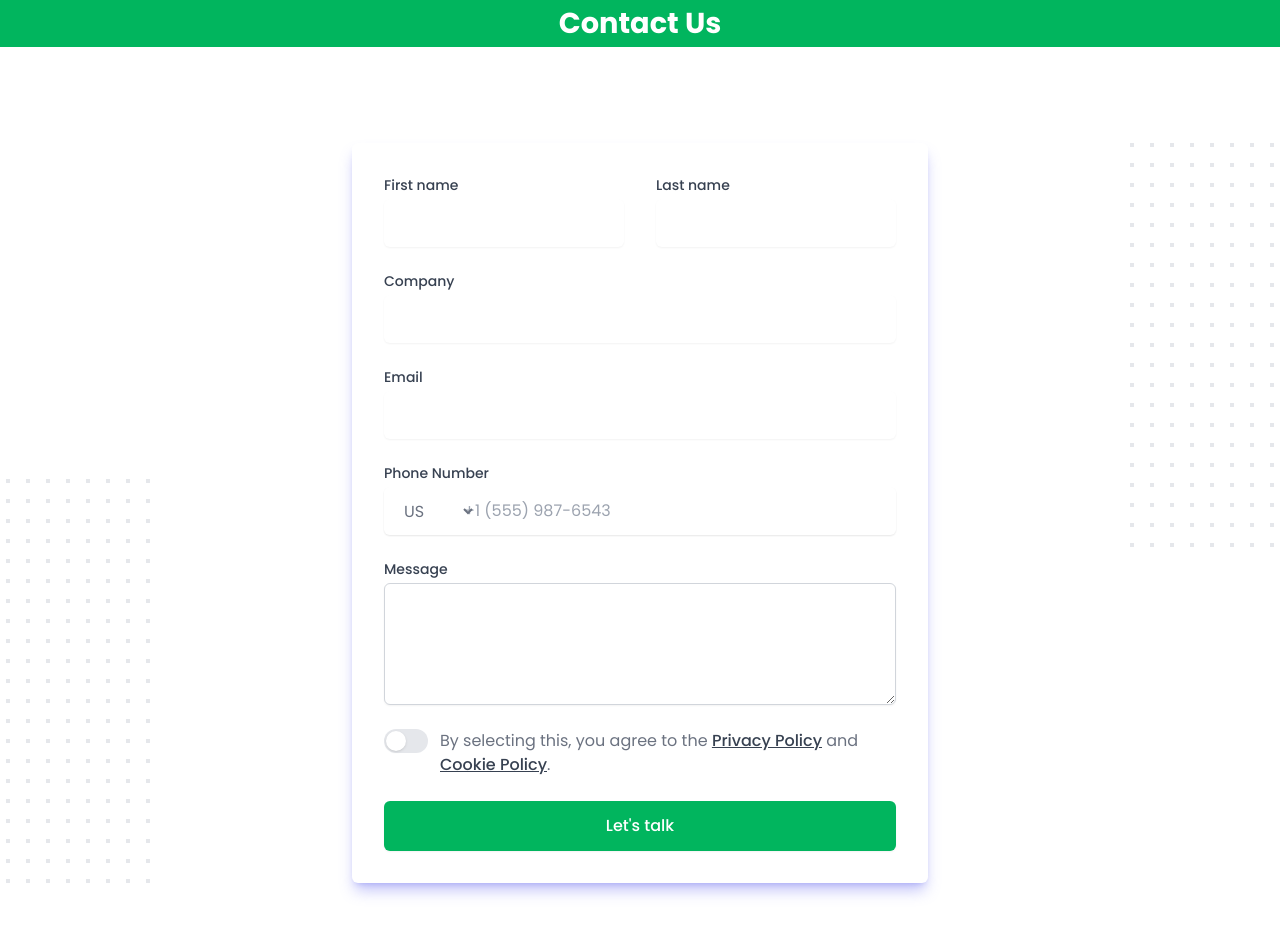
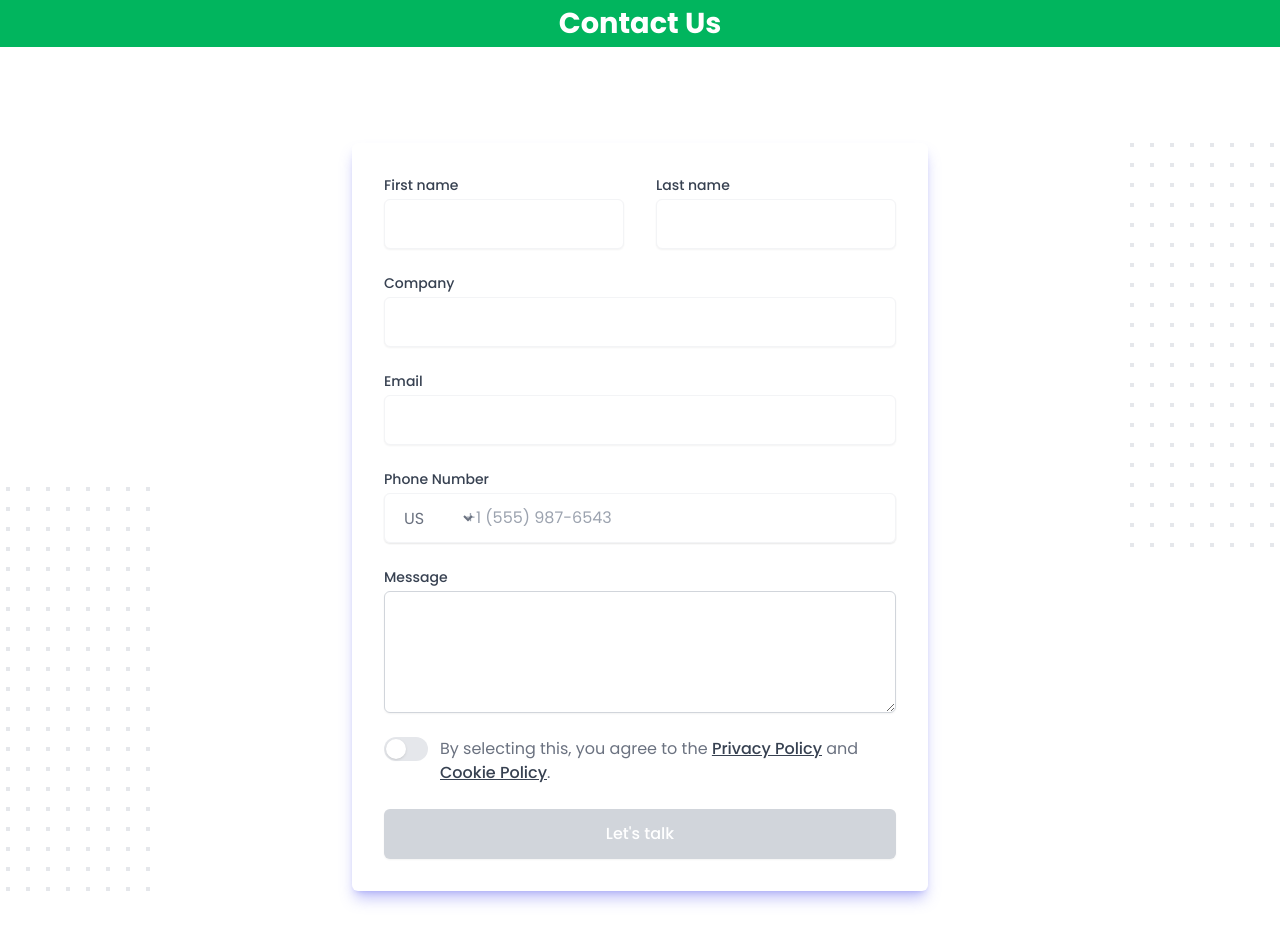
Before and after one commit to ajitkushwaha123/ads-landing-page, a Next.js app in the folder magicscale/: page /contact-us in a window 1280 px wide. Shown: the top 952 px of the page. Built offline with nearby package versions, Linux system fonts and the light colour scheme.

Commit message:
Jsx Bug fix

```diff
--- a/magicscale/app/contact-us/page.js
+++ b/magicscale/app/contact-us/page.js
@@ -26,7 +26,7 @@ export default function Example() {
           >
             <defs>
               <pattern
-                id="85737c0e-0916-41d7-917f-596dc7edfa27"
+                id="unique-pattern-1"
                 x={0}
                 y={0}
                 width={20}
@@ -43,11 +43,7 @@ export default function Example() {
                 />
               </pattern>
             </defs>
-            <rect
-              width={404}
-              height={404}
-              fill="url(#85737c0e-0916-41d7-917f-596dc7edfa27)"
-            />
+            <rect width={404} height={404} fill="url(#unique-pattern-1)" />
           </svg>
           <svg
             className="absolute right-full bottom-0 transform -translate-x-1/2"
@@ -58,7 +54,7 @@ export default function Example() {
           >
             <defs>
               <pattern
-                id="85737c0e-0916-41d7-917f-596dc7edfa27"
+                id="unique-pattern-2"
                 x={0}
                 y={0}
                 width={20}
@@ -75,11 +71,7 @@ export default function Example() {
                 />
               </pattern>
             </defs>
-            <rect
-              width={404}
-              height={404}
-              fill="url(#85737c0e-0916-41d7-917f-596dc7edfa27)"
-            />
+            <rect width={404} height={404} fill="url(#unique-pattern-2)" />
           </svg>
           <div>
             <form
@@ -100,7 +92,7 @@ export default function Example() {
                     name="first-name"
                     id="first-name"
                     autoComplete="given-name"
-                    className="py-3 px-4 block w-full border-1 outline-none border-gray-100 shadow-sm focus:ring-primary focus:border-primary rounded-md"
+                    className="py-3 px-4 block w-full border border-gray-100 shadow-sm focus:ring-primary focus:border-primary rounded-md"
                   />
                 </div>
               </div>
@@ -117,7 +109,7 @@ export default function Example() {
                     name="last-name"
                     id="last-name"
                     autoComplete="family-name"
-                    className="py-3 outline-none border-gray-100 shadow-sm px-4 block w-full shadow-sm focus:ring-indigo-500 focus:border-indigo-500 border-gray-300 rounded-md"
+                    className="py-3 px-4 block w-full border border-gray-100 shadow-sm focus:ring-primary focus:border-primary rounded-md"
                   />
                 </div>
               </div>
@@ -134,7 +126,7 @@ export default function Example() {
                     name="company"
                     id="company"
                     autoComplete="organization"
-                    className="py-3 outline-none border-gray-100 shadow-sm px-4 block w-full shadow-sm focus:ring-indigo-500 focus:border-indigo-500 border-gray-300 rounded-md"
+                    className="py-3 px-4 block w-full border border-gray-100 shadow-sm focus:ring-primary focus:border-primary rounded-md"
                   />
                 </div>
               </div>
@@ -151,7 +143,7 @@ export default function Example() {
                     name="email"
                     type="email"
                     autoComplete="email"
-                    className="py-3 outline-none border-gray-100 shadow-sm px-4 block w-full shadow-sm focus:ring-indigo-500 focus:border-indigo-500 border-gray-300 rounded-md"
+                    className="py-3 px-4 block w-full border border-gray-100 shadow-sm focus:ring-primary focus:border-primary rounded-md"
                   />
                 </div>
               </div>
@@ -170,7 +162,7 @@ export default function Example() {
                     <select
                       id="country"
                       name="country"
-                      className="h-full py-0 pl-4 pr-8 border-transparent bg-transparent text-gray-500 focus:ring-indigo-500 focus:border-indigo-500 rounded-md"
+                      className="h-full py-0 pl-4 pr-8 border-transparent bg-transparent text-gray-500 focus:ring-primary focus:border-primary rounded-md"
                     >
                       <option>US</option>
                       <option>CA</option>
@@ -182,7 +174,7 @@ export default function Example() {
                     name="phone-number"
                     id="phone-number"
                     autoComplete="tel"
-                    className="py-3 outline-none border-gray-100 shadow-sm px-4 block w-full pl-20 focus:ring-indigo-500 focus:border-indigo-500 border-gray-300 rounded-md"
+                    className="py-3 px-4 block w-full pl-20 border border-gray-100 shadow-sm focus:ring-primary focus:border-primary rounded-md"
                     placeholder="+1 (555) 987-6543"
                   />
                 </div>
@@ -199,7 +191,7 @@ export default function Example() {
                     id="message"
                     name="message"
                     rows={4}
-                    className="py-3 outline-none px-4 block w-full shadow-sm focus:ring-indigo-500 focus:border-indigo-500 border border-gray-300 rounded-md"
+                    className="py-3 px-4 block w-full shadow-sm focus:ring-primary focus:border-primary border border-gray-300 rounded-md"
                     defaultValue={""}
                   />
                 </div>
@@ -212,7 +204,7 @@ export default function Example() {
                       onChange={setAgreed}
                       className={classNames(
                         agreed ? "bg-primary" : "bg-gray-200",
-                        "relative inline-flex flex-shrink-0 h-6 w-11 border-2 border-transparent rounded-full cursor-pointer transition-colors ease-in-out duration-200 focus:outline-none focus:ring-2 focus:ring-offset-2 focus:ring-green-500"
+                        "relative inline-flex flex-shrink-0 h-6 w-11 border-2 border-transparent rounded-full cursor-pointer transition-colors ease-in-out duration-200 focus:outline-none focus:ring-2 focus:ring-offset-2 focus:ring-primary"
                       )}
                     >
                       <span className="sr-only">Agree to policies</span>
@@ -249,7 +241,13 @@ export default function Example() {
               <div className="sm:col-span-2">
                 <button
                   type="submit"
-                  className="w-full inline-flex items-center justify-center px-6 py-3 border border-transparent rounded-md shadow-sm text-base font-medium text-white bg-primary hover:bg-green-600 focus:outline-none focus:ring-2 focus:ring-offset-2 focus:ring-green-500"
+                  disabled={!agreed}
+                  className={classNames(
+                    "w-full inline-flex items-center justify-center px-6 py-3 border border-transparent rounded-md shadow-sm text-base font-medium text-white",
+                    agreed
+                      ? "bg-primary hover:bg-green-600"
+                      : "bg-gray-300 cursor-not-allowed"
+                  )}
                 >
                   Let's talk
                 </button>
```
